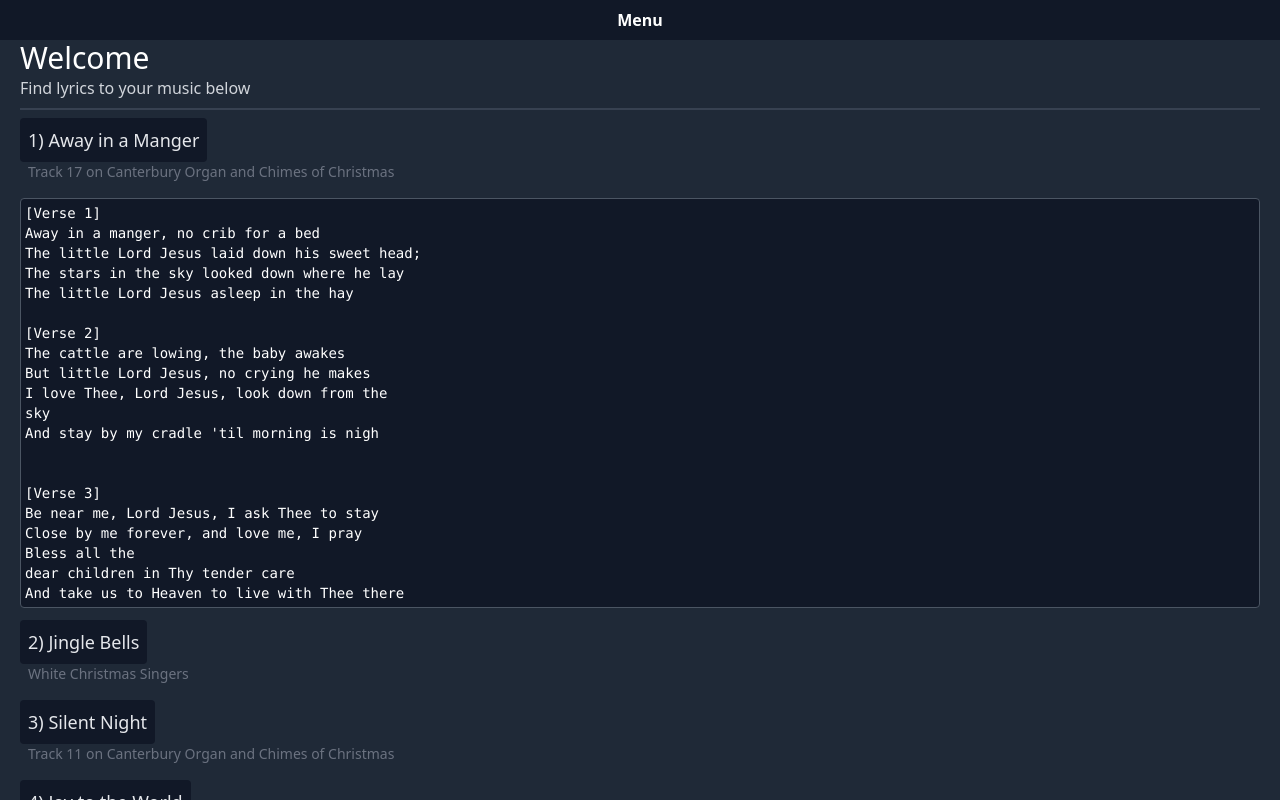
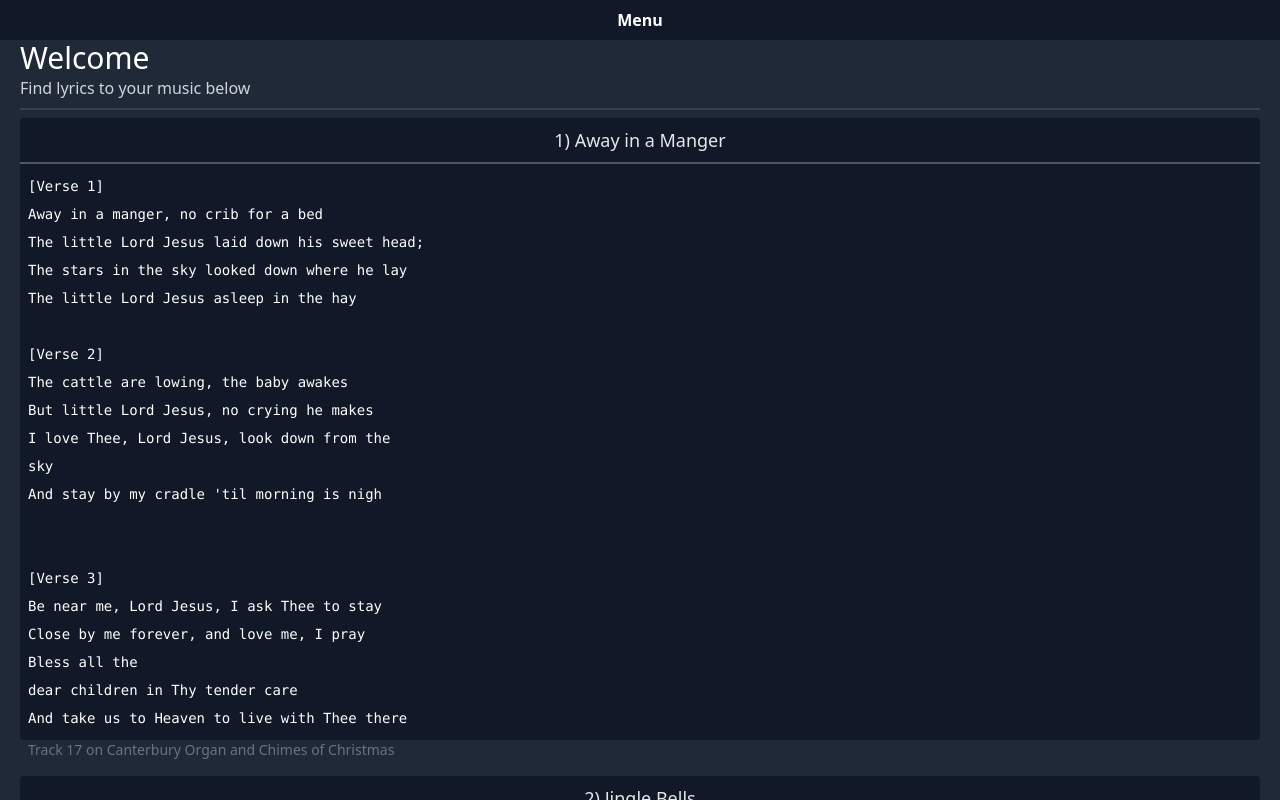
Before and after one commit to EarliestFall988/Lyr, a Nuxt app: page / in a window 1280 px wide. Both pictures are taken after a click on the button "1) Away in a Manger". Shown: the top 800 px of the page. Built offline with nearby package versions, Linux system fonts and the light colour scheme.

Commit message:
tweaking UI

```diff
--- a/components/LyricMenuButton.vue
+++ b/components/LyricMenuButton.vue
@@ -1,15 +1,16 @@
 <template>
     <div>
-        <button class="text-lg text-gray-200 bg-gray-900 p-2 rounded" @click="toggleLyrics">{{ title }}</button>
-        <p class="text-sm text-gray-500 mx-2 mb-4">{{ credits }}</p>
-        <Transition enter-from-class="translate-y-[-5%] opacity-0" enter-active-class="transition duration-30"
-            leave-to-class="translate-y-[-5%] opacity-0" leave-active-class="transition duration-30">
+        <button class="text-lg text-gray-200 bg-gray-900 p-2 rounded-t w-[100%]" @click="toggleLyrics">{{ title }}</button>
+
+        <Transition enter-from-class="translate-y-[-5%] opacity-0" enter-active-class="transition duration-300"
+            leave-to-class="translate-y-[-5%] opacity-0" leave-active-class="transition duration-300">
         <div v-if="lyricsOpen">
-            <p class="overflow-x-hidden text-sm bg-gray-900 rounded p-1 my-3 border-[1px] border-gray-600" >
+            <p class="overflow-x-hidden text-sm bg-gray-900 rounded-b p-2 border-t-2 border-gray-600 leading-loose" >
             <pre>{{ lyrics }}</pre>
             </p>
         </div>
         </Transition>
+        <p class="text-sm text-gray-500 mx-2 mb-4">{{ credits }}</p>
     </div>
 </template>
 
```
